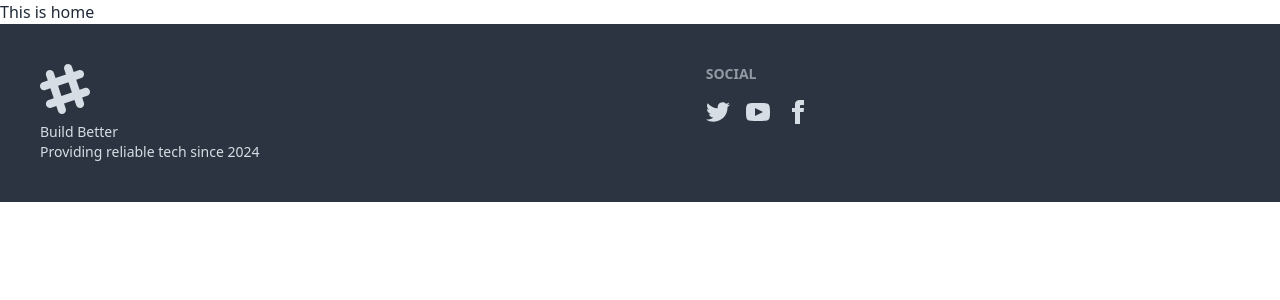
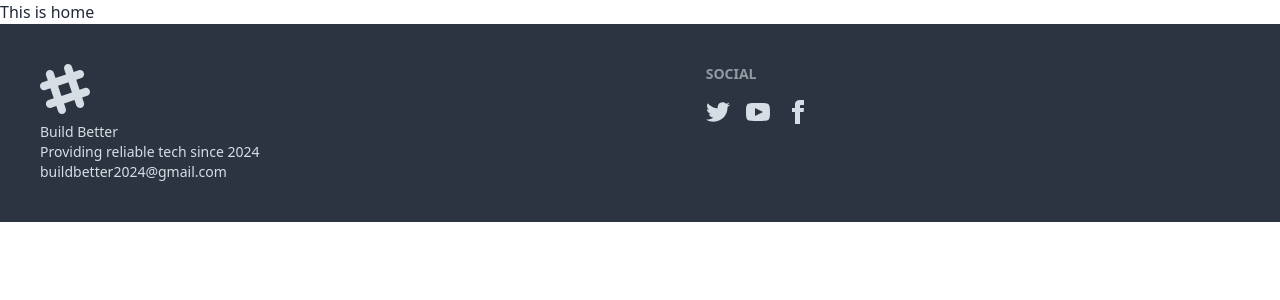
Before and after one commit to JannatulAfrozFaria/build-better, a React (Vite) app: page / in a window 1280 px wide. Shown: the top 300 px of the page. Built offline with nearby package versions, Linux system fonts and the light colour scheme.

Commit message:
email added to footer

```diff
--- a/src/pages/shared/Footer/Footer.jsx
+++ b/src/pages/shared/Footer/Footer.jsx
@@ -20,6 +20,9 @@ const Footer = () => {
             Build Better
             <br />
             Providing reliable tech since 2024
+
+            <br />
+            buildbetter2024@gmail.com
           </p>
         </aside>
         <nav>
```
